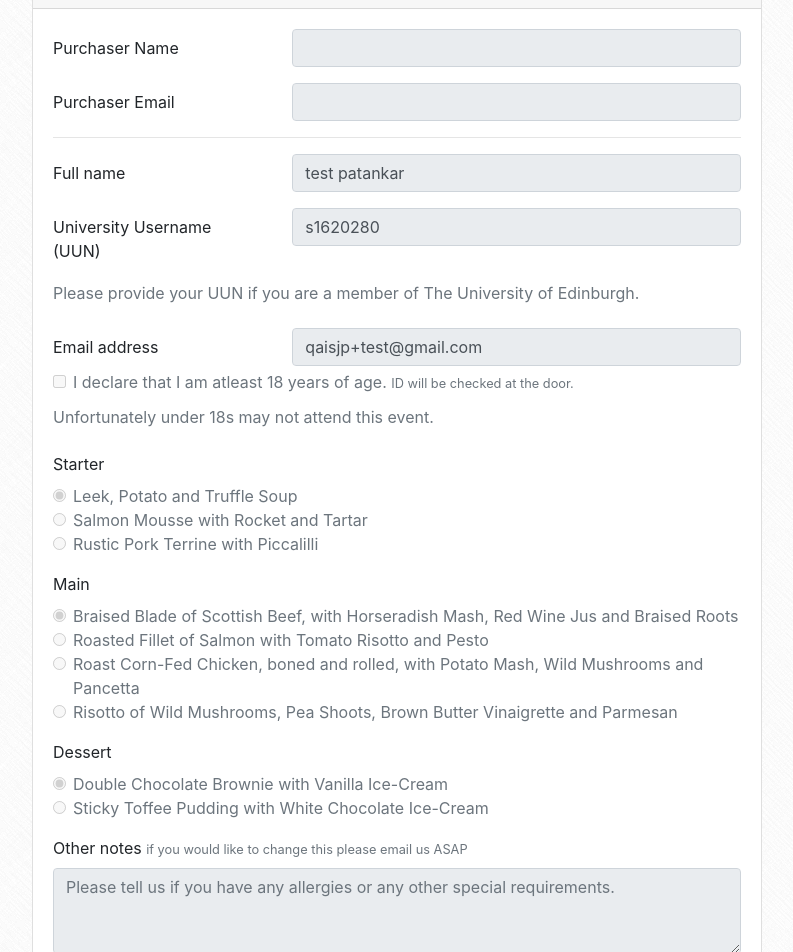
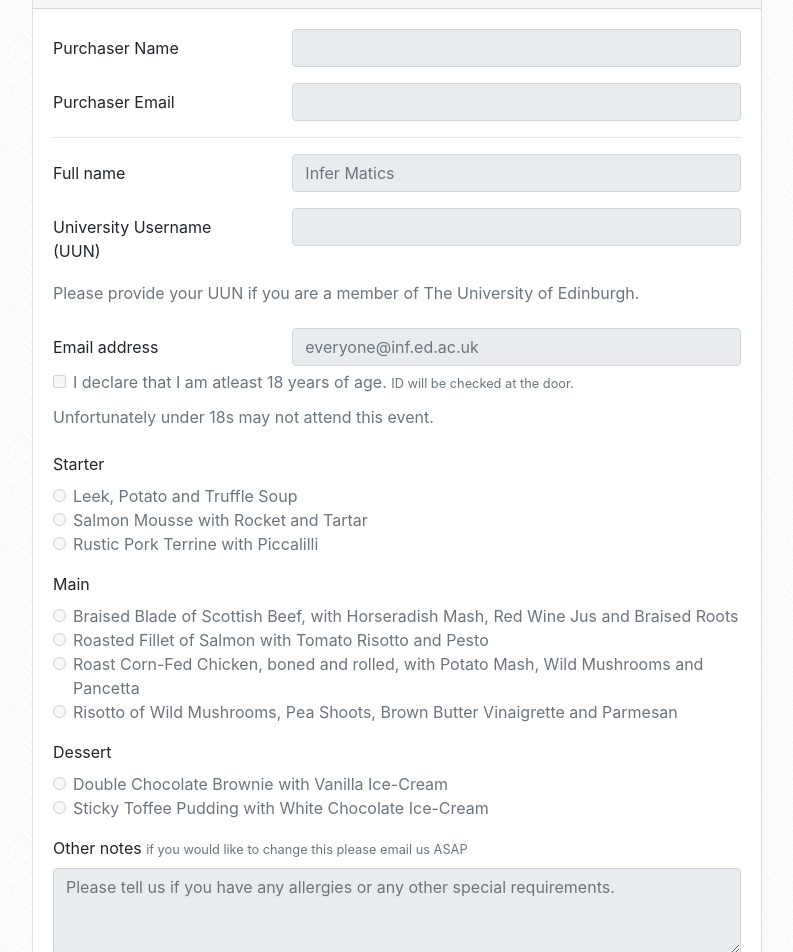
Before and after one commit to compsoc-edinburgh/website, a Jekyll site: the page built from _pages/infball-ticket.html, in a window 1280 px wide. Shown: the part 658-1610 px from the top of the page, without its empty margins (243-1036 px from the left). Built offline with Jekyll 4.4.1, drawn with Linux system fonts in a browser that asks for light colours; nearby versions of some CDN libraries.

Commit message:
infball: remove rubbish default values

```diff
--- a/_includes/infball/form.html
+++ b/_includes/infball/form.html
@@ -2,14 +2,14 @@
     <div class="form-group row">
         <label for="fullname" class="col-sm-4 col-form-label">Full name</label>
         <div class="col-sm-8">
-            <input value="test patankar" type="text" class="form-control" id="fullname" placeholder="Infer Matics" required>
+            <input type="text" class="form-control" id="fullname" placeholder="Infer Matics" required>
         </div>
     </div>
 
     <div class="form-group row mb-1">
         <label for="uun" class="col-sm-4 col-form-label">University Username (UUN)</label>
         <div class="col-sm-8">
-            <input value="s1620280" type="text" class="form-control" id="uun">
+            <input type="text" class="form-control" id="uun">
         </div>
     </div>
     <div class="form-group row">
@@ -25,7 +25,7 @@
             Email address
         </label>
         <div class="col-sm-8">
-            <input value="qaisjp+test@gmail.com" type="email" class="form-control" id="email" aria-describedby="emailHelp" placeholder="everyone@inf.ed.ac.uk" required>
+            <input type="email" class="form-control" id="email" aria-describedby="emailHelp" placeholder="everyone@inf.ed.ac.uk" required>
         </div>
     </div>
     {% if infball_payment %}
@@ -100,7 +100,7 @@
         <label>Starter</label>
         <div>
             <div class="form-check">
-                <input checked required class="form-check-input" type="radio" name="starterRadio" id="starterRadio1" value="soup">
+                <input required class="form-check-input" type="radio" name="starterRadio" id="starterRadio1" value="soup">
                 <label class="form-check-label" for="starterRadio1">
                     Leek, Potato and Truffle Soup
                 </label>
@@ -125,7 +125,7 @@
         <label>Main</label>
         <div>
             <div class="form-check">
-                <input checked required class="form-check-input" type="radio" name="mainRadio" id="mainRadio1" value="beef">
+                <input required class="form-check-input" type="radio" name="mainRadio" id="mainRadio1" value="beef">
                 <label class="form-check-label" for="mainRadio1">
                     Braised Blade of Scottish Beef, with Horseradish Mash, Red Wine Jus and Braised Roots
                 </label>
@@ -156,7 +156,7 @@
         <label>Dessert</label>
         <div>
             <div class="form-check">
-                <input checked required class="form-check-input" type="radio" name="dessertRadio" id="dessertRadio1" value="brownie">
+                <input required class="form-check-input" type="radio" name="dessertRadio" id="dessertRadio1" value="brownie">
                 <label class="form-check-label" for="dessertRadio1">
                     Double Chocolate Brownie with Vanilla Ice-Cream
                 </label>
```
